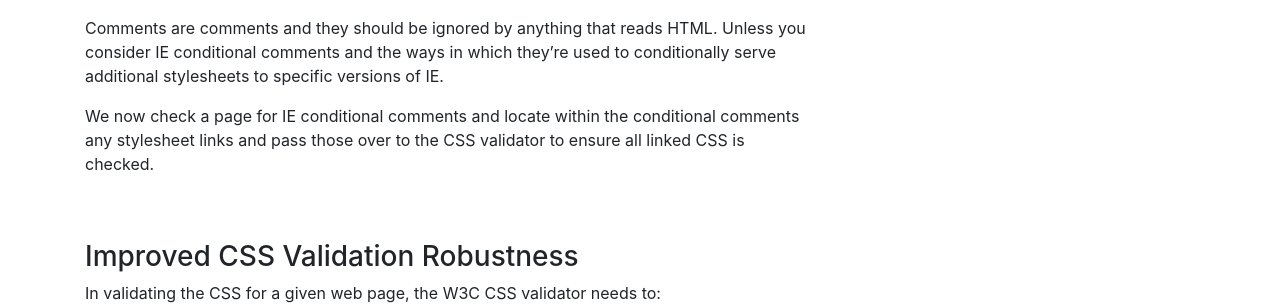
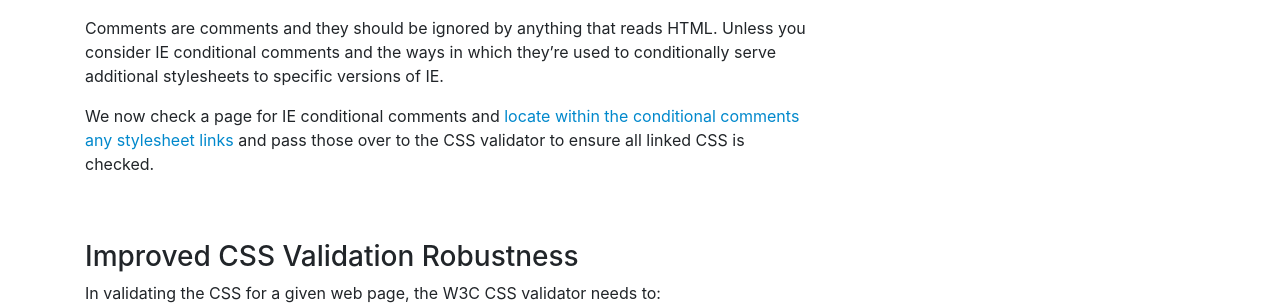
Before and after one commit to webignition/blog.simplytestable.com, a Jekyll site: the page built from _posts/2019/2019-02-20-css-validator-improvements-overview.md, in a window 1280 px wide. Shown: the part 1189-1494 px from the top of the page. Built offline with Jekyll 4.4.1, drawn with Linux system fonts in a browser that asks for light colours; nearby versions of some CDN libraries; comment, search, counter and statistics services are not loaded; part of the change alters nothing that is shown.

```diff
--- a/_posts/2019/2019-02-20-css-validator-improvements-overview.md
+++ b/_posts/2019/2019-02-20-css-validator-improvements-overview.md
@@ -32,7 +32,7 @@ the W3C CSS validator.
 Comments are comments and they should be ignored by anything that reads HTML. Unless you consider IE conditional
 comments and the ways in which they're used to conditionally serve additional stylesheets to specific versions of IE.
 
-We now check a page for IE conditional comments and locate within the conditional comments any stylesheet links
+We now check a page for IE conditional comments and [locate within the conditional comments any stylesheet links](/validating-stylesheets-within-ie-conditional-comments/)
 and pass those over to the CSS validator to ensure all linked CSS is checked.
 
 ### Improved CSS Validation Robustness
```
